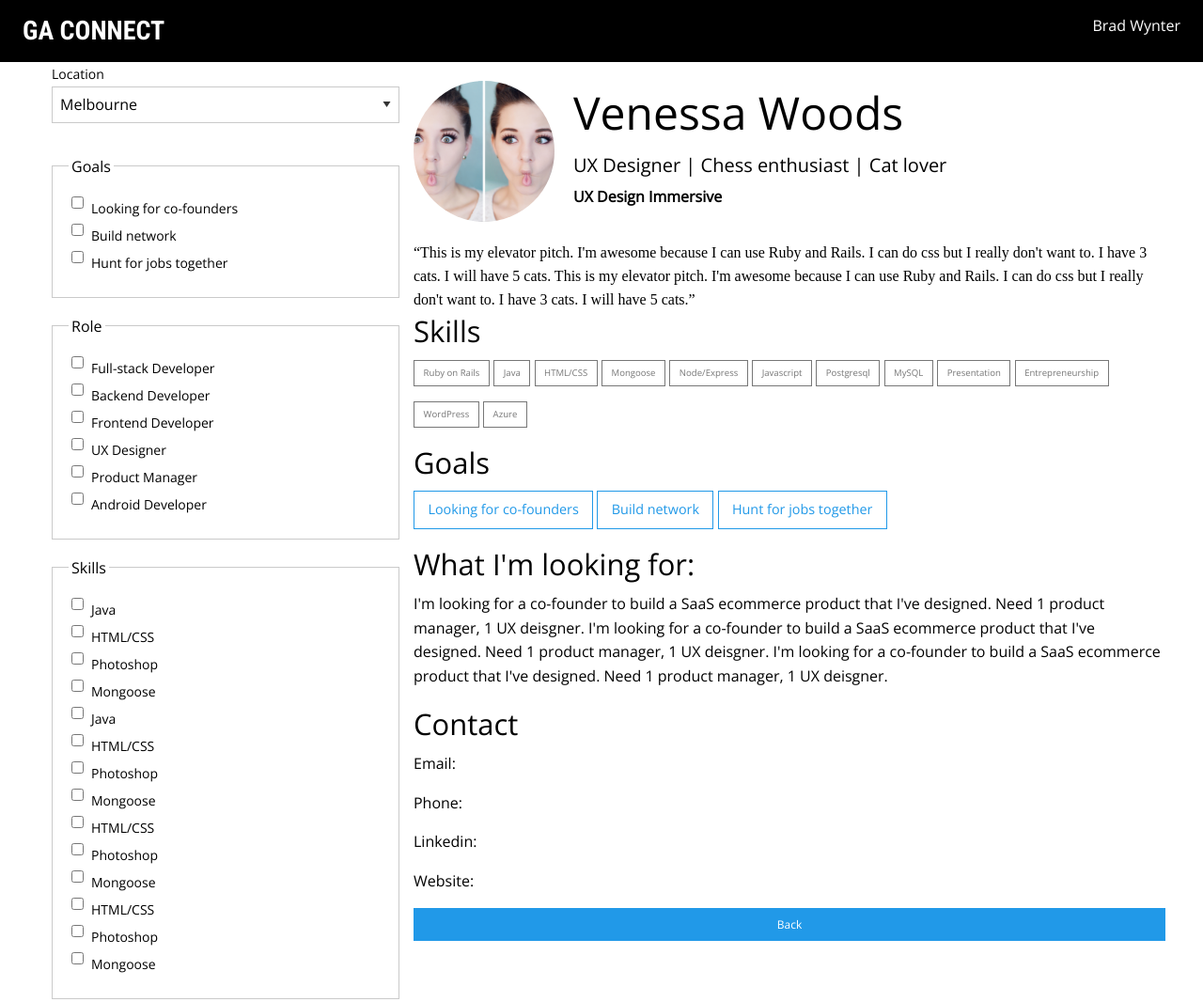
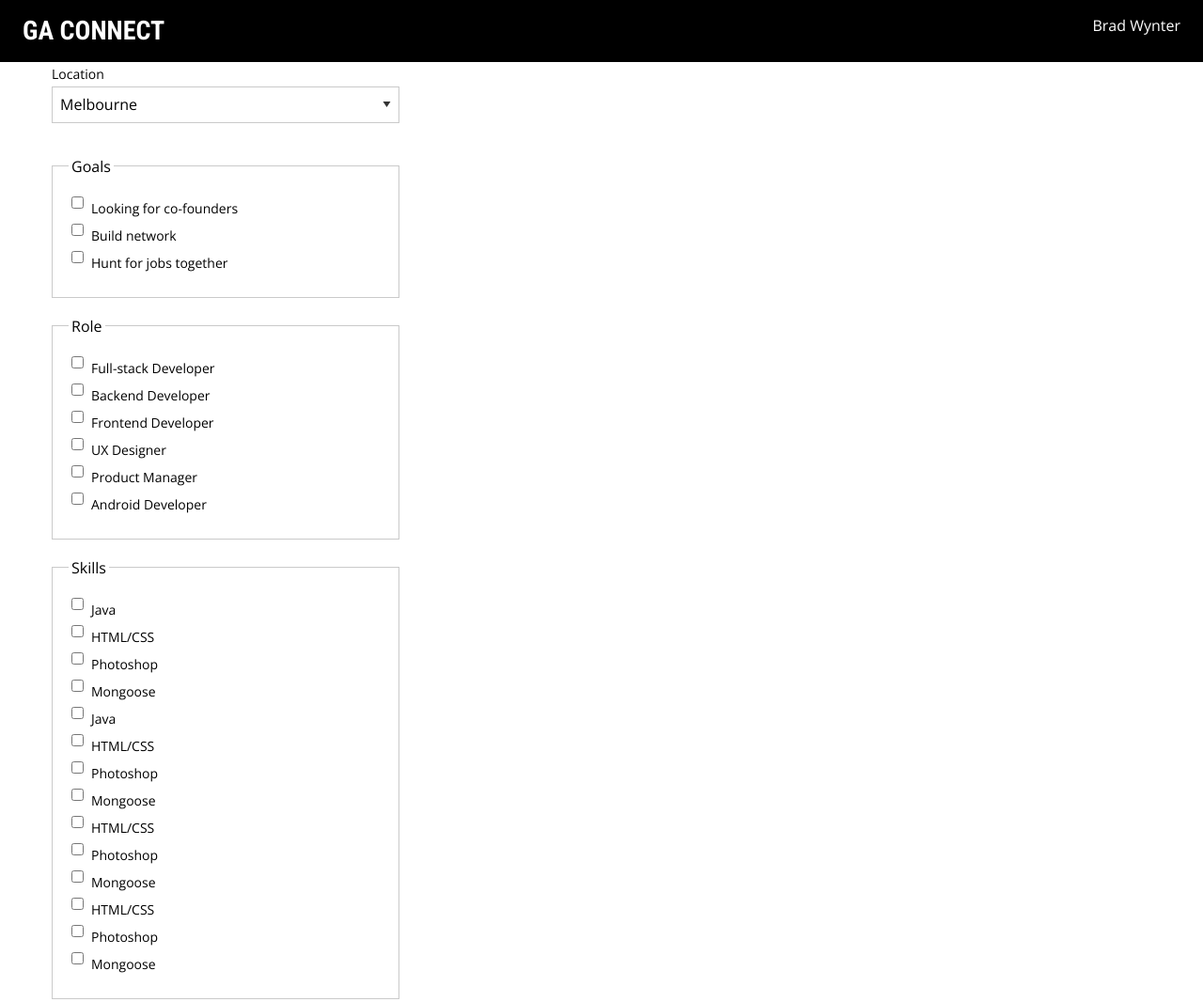
Before and after one commit to brawyn77/GA-Connect-Front, a website: page public/views/profile.html in a window 1280 px wide. Shown: the whole page at 94% size. Drawn offline with nearby package versions, Linux system fonts and the light colour scheme; files that its build step writes are made by us from their sources; a script that the page names is missing; a web font is replaced by a local one.

Commit message:
Fix router undefined issue.

```diff
--- a/public/js/app.js
+++ b/public/js/app.js
@@ -1,5 +1,4 @@
 var router = new Router();
 Backbone.history.start();
 
-
 $(document).foundation();
--- a/public/js/indexView.js
+++ b/public/js/indexView.js
@@ -11,7 +11,7 @@ var IndexView = Backbone.View.extend({
 		// Says: this element is html
 
 		// loop through API (JSON) to find the name. We'll define what "collection" is in router.js later.
-		this.collection.each(function(truck){
+		this.collection.each(function(userprofile){
 			// Creates "view" from TruckItemView. Don't worry, we'll define TruckItemView later.
 			var view = new CardView ({model: userprofile});
 			// It appends "view" to <div class="list"> inside <script class "index-template">
@@ -19,5 +19,6 @@ var IndexView = Backbone.View.extend({
 		// parse through this (i.e. data):
 		}, this);
 
-	};
+		return this;
+	}
 })
--- a/public/js/router.js
+++ b/public/js/router.js
@@ -1,13 +1,14 @@
 var Router = Backbone.Router.extend({
+
 	routes: {
 		"": "showIndex",
 		"profiles/:id" : "showProfile"
 	},
 
 	showIndex: function(){
-		var dishes = new Dishes();
+		var userprofiles = new UserProfiles();
 		// Chaining functions: to dishes, fetch & then do function
-		dishes.fetch().done(function(){
+		userprofiles.fetch().done(function(){
 			// Looks for var IndexView in indexView.js. Each truck item renders.
 			// Here is where we create the collection seen in indexView.js. I.e. We're marrying the data to the template
 			var indexView = new IndexView( { collection: userprofiles } );
@@ -22,4 +23,5 @@ var Router = Backbone.Router.extend({
 			$('.userprofiles').html( view.render().el )
 		});
 	}
+
 })
--- a/public/js/user.js
+++ b/public/js/user.js
@@ -4,6 +4,6 @@ var UserProfile = Backbone.Model.extend({
 
 // You have to ,anually account for pluralization of model.
 var UserProfiles = Backbone.Collection.extend({
-	model: Dish,
+	model: UserProfile,
 	url: 'http://localhost:8080/api/profiles'
 })
--- a/public/views/profile.html
+++ b/public/views/profile.html
@@ -82,60 +82,7 @@
 		</div>
 <!-- Main results  -->
 	<div class="large-8 medium-8 columns" id="mainboard">
-		<div class="row">
-			<div class="profile-pic">
-				<img src="../img/profilepic.png">
-			</div>
-			<div class="profile-card">
-				<h1>Venessa Woods</h1>
-				<h5>UX Designer | Chess enthusiast | Cat lover </h5>
-				<h6>UX Design Immersive</h6>
-			</div>
-		</div>
-		<div class="row">
-			<div class="profile-info">
-				<q>This is my elevator pitch. I'm awesome because I can use Ruby and Rails. I can do css but I really don't want to. I have 3 cats. I will have 5 cats. This is my elevator pitch. I'm awesome because I can use Ruby and Rails. I can do css but I really don't want to. I have 3 cats. I will have 5 cats.</q>
 
-				<div class="skills">
-					<h3>Skills</h3>
-					<div>
-						<button class="tiny secondary hollow button" href="#">Ruby on Rails</button>
-						<button class="tiny secondary hollow button" href="#">Java</button>
-						<button class="tiny secondary hollow button" href="#">HTML/CSS</button>
-						<button class="tiny secondary hollow button" href="#">Mongoose</button>
-						<button class="tiny secondary hollow button" href="#">Node/Express</button>
-						<button class="tiny secondary hollow button" href="#">Javascript</button>
-						<button class="tiny secondary hollow button" href="#">Postgresql</button>
-						<button class="tiny secondary hollow button" href="#">MySQL</button>
-						<button class="tiny secondary hollow button" href="#">Presentation</button>
-						<button class="tiny secondary hollow button" href="#">Entrepreneurship</button>
-						<button class="tiny secondary hollow button" href="#">WordPress</button>
-						<button class="tiny secondary hollow button" href="#">Azure</button>
-					</div>
-				</div>
-				<div class="goals">
-					<h3>Goals</h3>
-					<div>
-						<button class="hollow button" href="#">Looking for co-founders</button>
-						<button class="hollow button" href="#">Build network</button>
-						<button class="hollow button" href="#">Hunt for jobs together</button>
-					</div>
-				</div>
-				<div class="lookingfor">
-					<h3>What I'm looking for:</h3>
-					<p>I'm looking for a co-founder to build a SaaS ecommerce product that I've designed. Need 1 product manager, 1 UX deisgner. I'm looking for a co-founder to build a SaaS ecommerce product that I've designed. Need 1 product manager, 1 UX deisgner. I'm looking for a co-founder to build a SaaS ecommerce product that I've designed. Need 1 product manager, 1 UX deisgner. </p>
-				</div>
-				<div class="contact">
-					<h3>Contact</h3>
-					<p>Email: </p>
-					<p>Phone: </p>
-					<p>Linkedin: </p>
-					<p>Website: </p>
-				</div>
-				<a class="small expanded button" href="#">Back</a>
-			</div>
-
-		</div>
 
 	</div>
 
```
Also changed, not shown: public/index.html (+9 -3 lines).
